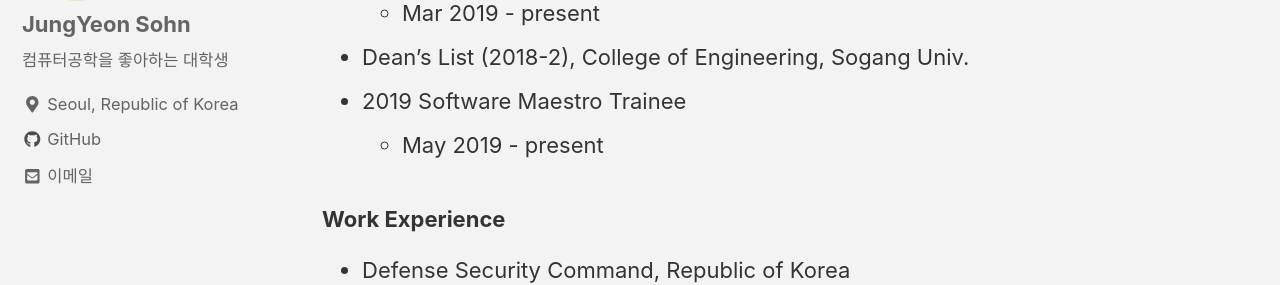
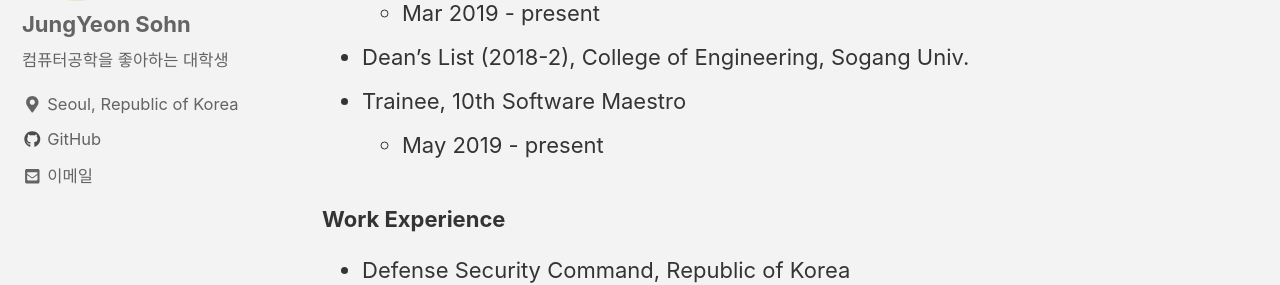
Before and after one commit to leesunkyu94/leesunkyu94.github.io, a Jekyll site: the page built from _pages/about.md, in a window 1280 px wide and 900 px high, scrolled down 1243 px. Shown: the part 172-457 px from the top of the window. Built offline with Jekyll 4.4.1, drawn with Linux system fonts in a browser that asks for light colours; cached includes are drawn as plain includes.

Commit message:
About 추가 업데이트

```diff
--- a/_pages/about.md
+++ b/_pages/about.md
@@ -38,7 +38,7 @@ author_profile: true
 * Samsung Scholorship for Samsung Semiconductor Track
     * Mar 2019 - present
 * Dean's List (2018-2), College of Engineering, Sogang Univ.
-* 2019 Software Maestro Trainee
+* Trainee, 10th Software Maestro
     * May 2019 - present
 
 ### Work Experience
```
